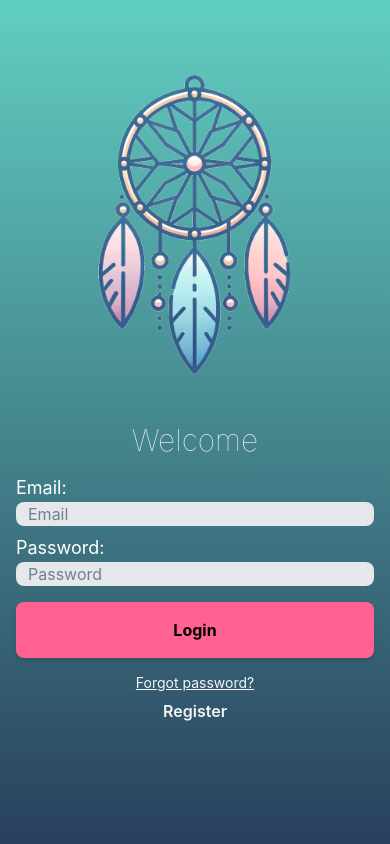
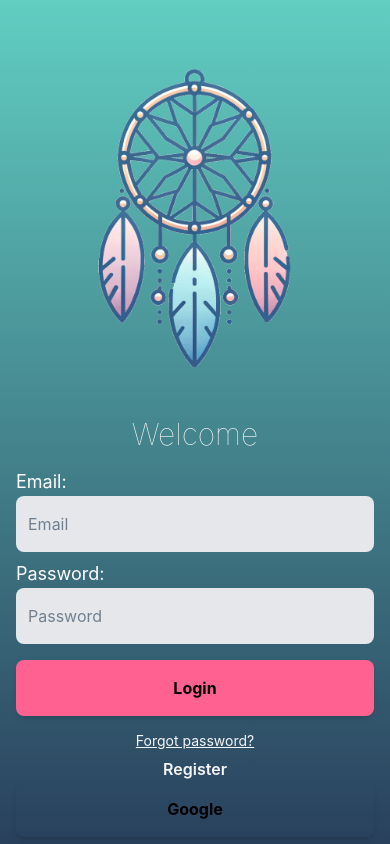
Before and after one commit to Pokka974/deep-dreamer-mobile, a React Native app: screen /Home in a window 390 px wide. Built offline with nearby package versions, Linux system fonts and the light colour scheme; no server answers.

Commit message:
login register + base design

```diff
--- a/firebaseConfig.ts
+++ b/firebaseConfig.ts
@@ -1,6 +1,7 @@
 // Import the functions you need from the SDKs you need
 import { initializeApp } from 'firebase/app';
-import { getAuth } from 'firebase/auth';
+import ReactNativeAsyncStorage from '@react-native-async-storage/async-storage';
+import { initializeAuth, getAuth } from 'firebase/auth';
 import { getFirestore } from 'firebase/firestore';
 // TODO: Add SDKs for Firebase products that you want to use
 // https://firebase.google.com/docs/web/setup#available-libraries
@@ -18,5 +19,8 @@ const firebaseConfig = {
 };
 
 export const FIREBASE_APP = initializeApp(firebaseConfig);
+// initializeAuth(FIREBASE_APP, {
+//     persistence: getReactNativePersistence(ReactNativeAsyncStorage),
+// });
 export const FIRESTORE_DB = getFirestore(FIREBASE_APP);
 export const FIREBASE_AUTH = getAuth(FIREBASE_APP);
--- a/src/components/InputField/InputField.tsx
+++ b/src/components/InputField/InputField.tsx
@@ -19,7 +19,7 @@ const InputField: React.FC<InputFieldProps> = ({
     label,
     type,
     error,
-    height = 11,
+    height = 14,
     width,
     placeholder,
     onBlur,
@@ -40,7 +40,7 @@ const InputField: React.FC<InputFieldProps> = ({
                 textAlignVertical="top"
                 textContentType={type}
                 className={`flex justify-center items-center h-${height} text-base text-justify border-0 rounded-lg border-secondary bg-gray-200 text-dark ${
-                    multiline ? 'pt-2' : 'pt-0'
+                    multiline ? 'pt-3' : 'pt-0'
                 } pb-0 px-3`}
                 placeholder={placeholder}
                 placeholderTextColor="#708090"
--- a/src/screens/Auth/Login.tsx
+++ b/src/screens/Auth/Login.tsx
@@ -15,7 +15,11 @@ import { Animated } from 'react-native';
 import useFloatingAnimation from '../../hooks/useFloatingAnimation';
 import { NavigationProp } from '@react-navigation/native';
 import { FIREBASE_AUTH } from '../../../firebaseConfig';
-import { signInWithEmailAndPassword } from 'firebase/auth';
+import {
+    signInWithEmailAndPassword,
+    GoogleAuthProvider,
+    signInWithPopup,
+} from 'firebase/auth';
 interface LoginProps {
     navigation: NavigationProp<any, any>;
 }
@@ -54,6 +58,32 @@ const Login = ({ navigation }: LoginProps) => {
             alert('Something went wrong !' + error.message);
         } finally {
             setLoading(false);
+        }
+    };
+
+    const loginWithGoogle = async () => {
+        try {
+            const provider = new GoogleAuthProvider();
+            const response = await signInWithPopup(auth, provider);
+            console.log(response);
+
+            if (response) {
+                const credential =
+                    GoogleAuthProvider.credentialFromResult(response);
+                const token = credential?.accessToken;
+                const user = response.user;
+
+                console.log(user);
+                console.log(token);
+            }
+        } catch (error: any) {
+            console.error(error);
+            const errorCode = error.code;
+            const errorMessage = error.message;
+            // The email of the user's account used.
+            const email = error.customData.email;
+            // The AuthCredential type that was used.
+            const credential = GoogleAuthProvider.credentialFromError(error);
         }
     };
 
@@ -142,6 +172,11 @@ const Login = ({ navigation }: LoginProps) => {
                     >
                         Register
                     </Text>
+                    <Button
+                        title="Google"
+                        onPress={loginWithGoogle}
+                        disabled={false}
+                    />
                 </ScrollView>
             </KeyboardAvoidingView>
         </LinearGradient>
--- a/src/screens/Auth/Register.tsx
+++ b/src/screens/Auth/Register.tsx
@@ -51,7 +51,6 @@ const Register = ({ navigation }: any) => {
                 data.email,
                 data.password,
             );
-            console.log(response);
             alert('Check your email!');
         } catch (error: any) {
             console.log(error);
--- a/src/screens/HomeScreen/HomeScreen.tsx
+++ b/src/screens/HomeScreen/HomeScreen.tsx
@@ -20,7 +20,6 @@ interface FormData {
     dreamDescription: string;
 }
 import { UserContext } from '../../../App';
-import { Text } from 'react-native';
 
 const HomeScreen = ({ navigation }: any) => {
     const user = useContext(UserContext);
@@ -86,7 +85,6 @@ const HomeScreen = ({ navigation }: any) => {
                                         width={'w-5/6'}
                                         onBlur={onBlur}
                                         multiline
-                                        height={11}
                                     />
                                 )}
                                 name="dreamDescription"
@@ -94,7 +92,6 @@ const HomeScreen = ({ navigation }: any) => {
                                     required: 'This is required.',
                                 }}
                             />
-
                             <TouchableOpacity
                                 className="w-1/6 flex justify-center items-center mr-2 mb-2"
                                 onPress={handleSubmit(callChatGPT)}
```
Also changed, not shown: tsconfig.json (+2 -8 lines), package.json (indentation only), 1 other file (tests, documents, lock files or other folders).
